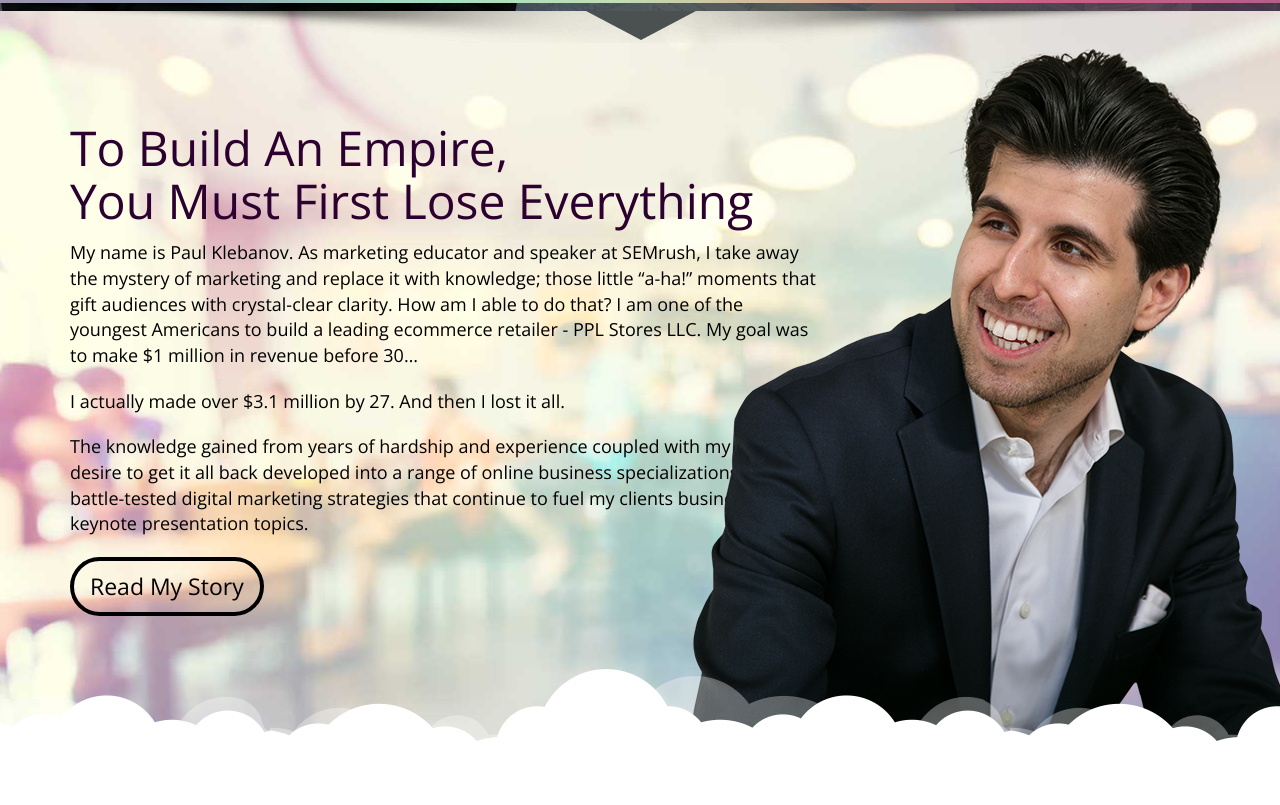
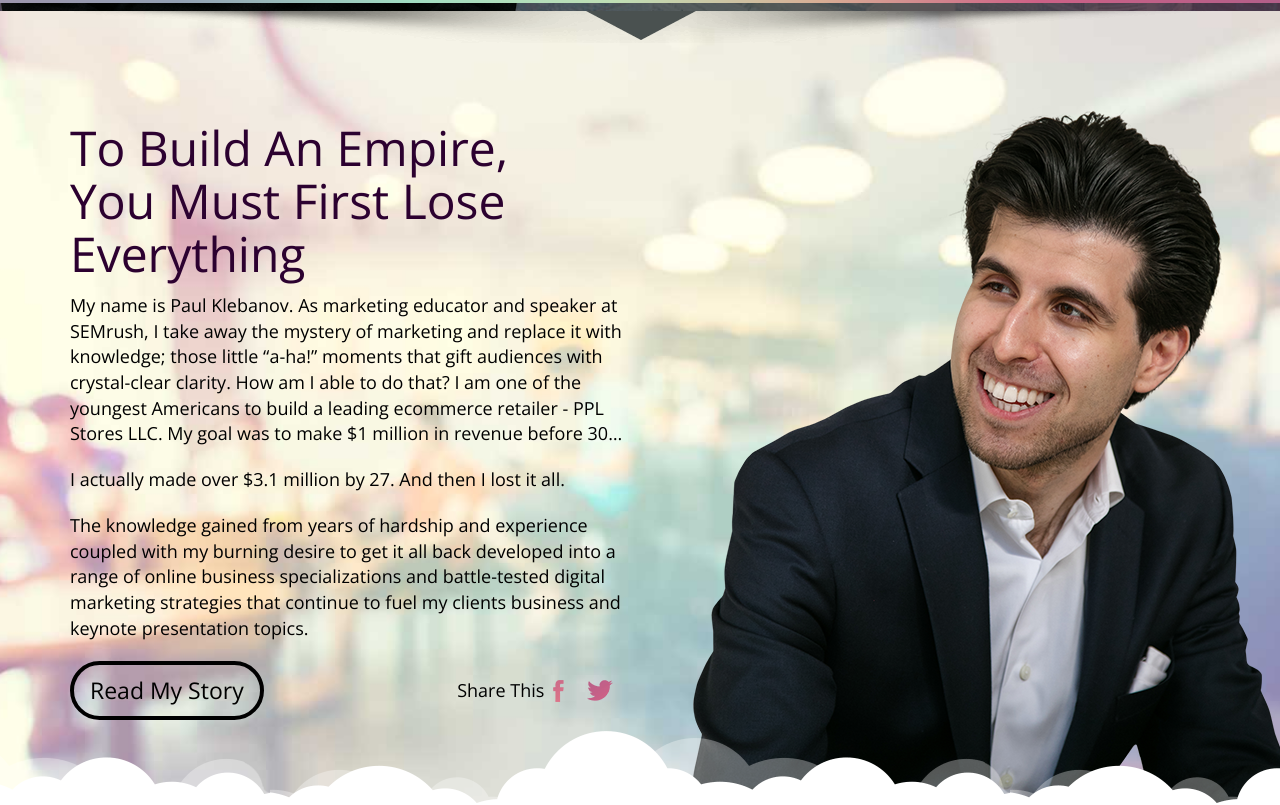
Before and after one commit to thirdtiu/pksite, a website: page src/html/index.html in a window 1280 px wide. Shown: the part 843-1648 px from the top of the page. Drawn offline with nearby package versions, Linux system fonts and the light colour scheme; files that its build step writes are made by us from their sources; files whose address does not match are found by name.

Commit message:
about section

```diff
--- a/src/html/index.html
+++ b/src/html/index.html
@@ -154,7 +154,7 @@
     <section class="about-section">
       <div class="container">
         <div class="row">
-          <div class="col-md-8">
+          <div class="col-lg-6 content">
             <h1>To Build An Empire,<br>
 You Must First Lose Everything</h1>
 
--- a/src/scss/main.scss
+++ b/src/scss/main.scss
@@ -475,6 +475,13 @@
 		position: absolute;
 		bottom: 0;
 		right: 0;
+		display: none;
+		@media (min-width: $screen-lg-min){
+			display: block;
+		}
+	}
+	.content {
+		padding-bottom: 150px;
 	}
 	h1 {
 		font-weight: 300;
@@ -483,6 +490,16 @@
 	}
 	p {
 		margin-bottom: 20px;
+	}
+	.share {
+			display: -webkit-box;  /* OLD - iOS 6-, Safari 3.1-6, BB7 */
+		  display: -ms-flexbox;  /* TWEENER - IE 10 */
+		  display: -webkit-flex; /* NEW - Safari 6.1+. iOS 7.1+, BB10 */
+		  display: flex;         /* NEW, Spec - Firefox, Chrome, Opera */
+		  align-items: center;
+	}
+	.f-container {
+		flex-flow: row;
 	}
 }
 /** END ABOUT SECTION **/
```
Also changed, not shown: dist/css/main.css, dist/html/index.html.
